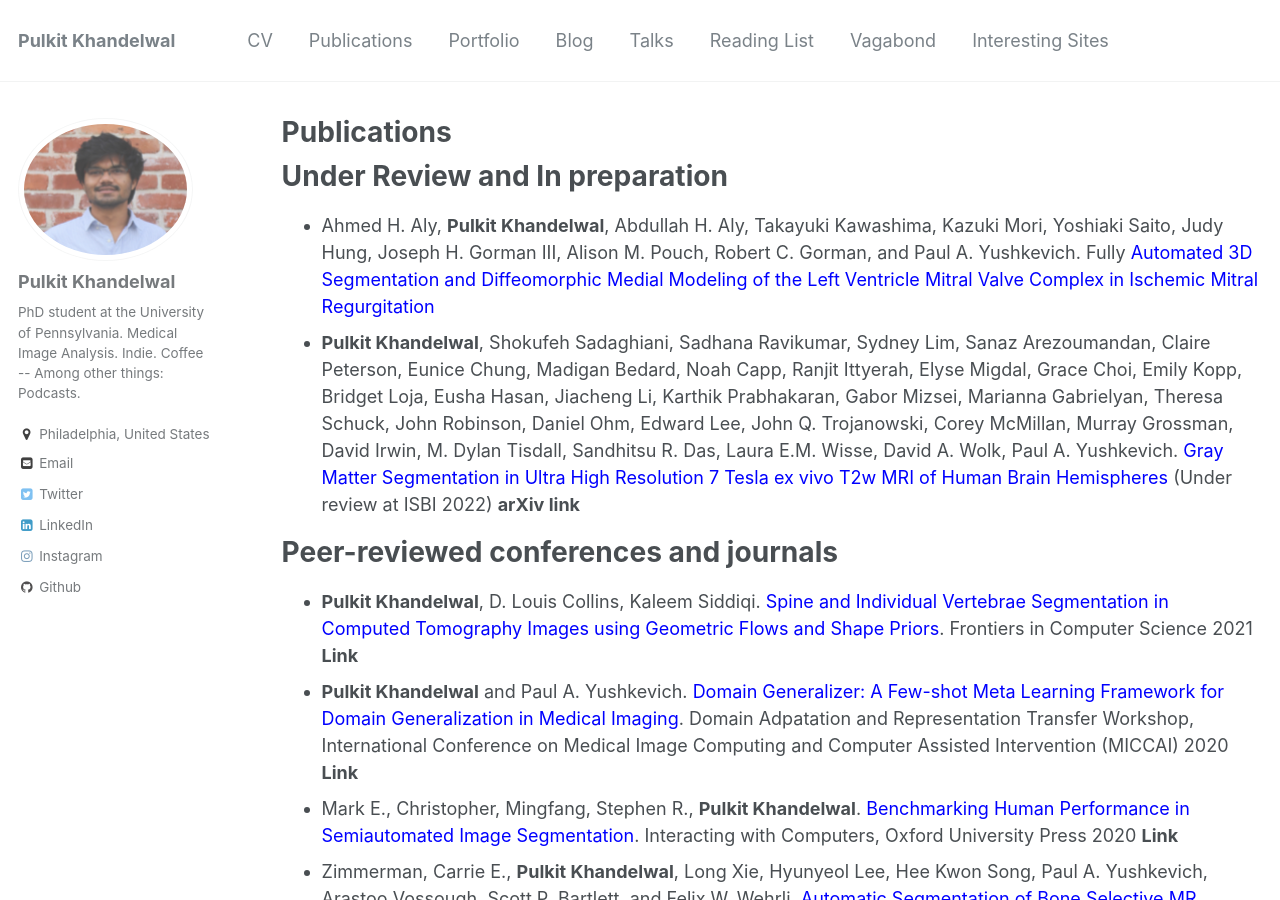
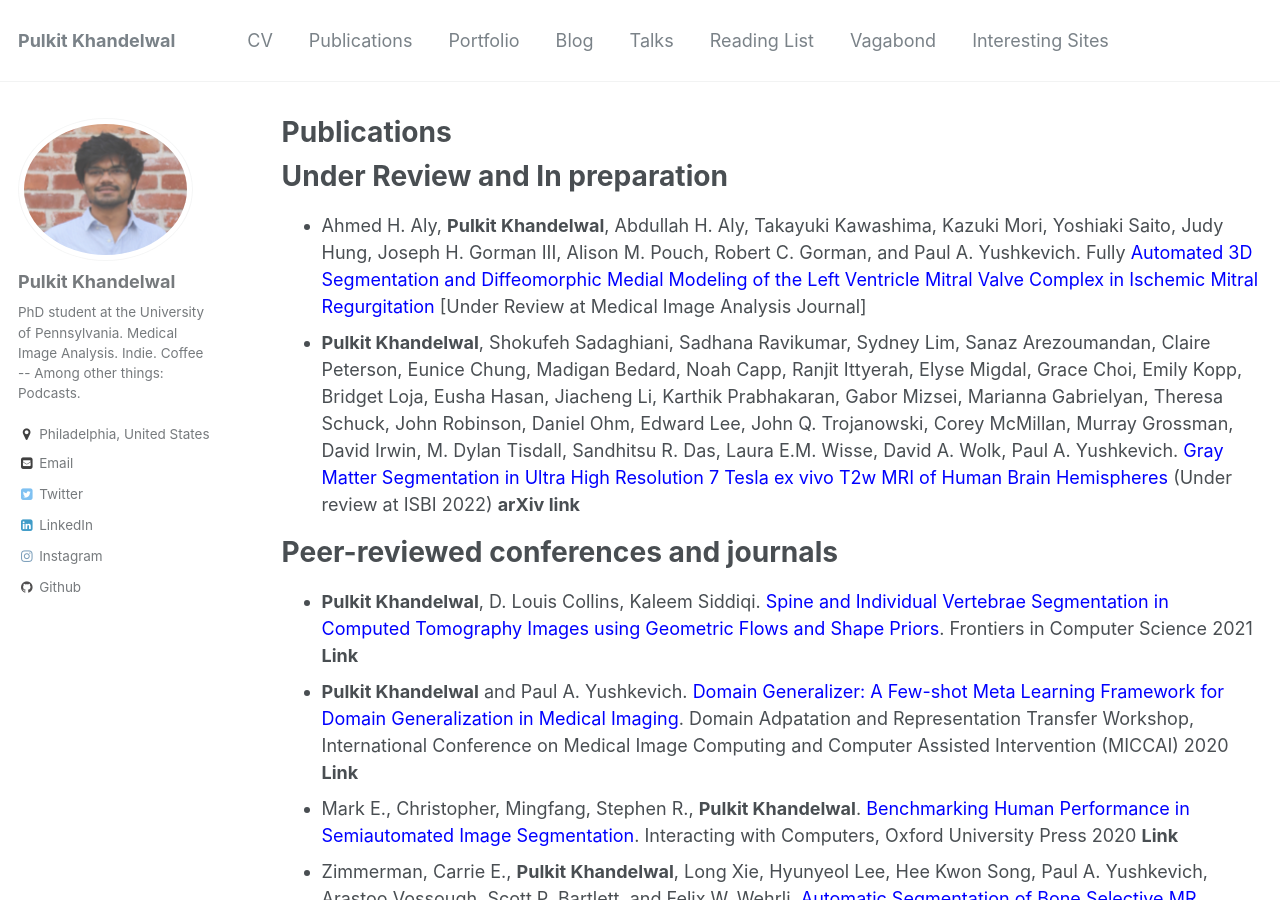
Before and after one commit to Pulkit-Khandelwal/pulkit-khandelwal.github.io, a Jekyll site: the page built from _pages/publications.md, in a window 1280 px wide and 900 px high. Built offline with Jekyll 4.4.1, drawn with Linux system fonts in a browser that asks for light colours.

Commit message:
Update publications.md

```diff
--- a/_pages/publications.md
+++ b/_pages/publications.md
@@ -11,7 +11,7 @@ author_profile: true
 * Ahmed H. Aly, **Pulkit Khandelwal**, Abdullah H. Aly, Takayuki Kawashima, Kazuki Mori, Yoshiaki Saito,
 Judy Hung, Joseph H. Gorman III, Alison M. Pouch, Robert C. Gorman, and Paul A. Yushkevich. Fully
 <span style="color:blue">Automated 3D Segmentation and Diffeomorphic Medial Modeling of the Left Ventricle Mitral Valve Complex
-in Ischemic Mitral Regurgitation</span>
+in Ischemic Mitral Regurgitation</span> [Under Review at Medical Image Analysis Journal]
 * **Pulkit Khandelwal**, Shokufeh Sadaghiani, Sadhana Ravikumar, Sydney Lim, Sanaz Arezoumandan, Claire Peterson, Eunice Chung, Madigan Bedard, Noah Capp, Ranjit Ittyerah, Elyse Migdal, Grace Choi, Emily Kopp, Bridget Loja, Eusha Hasan, Jiacheng Li, Karthik Prabhakaran, Gabor Mizsei, Marianna Gabrielyan, Theresa Schuck, John Robinson, Daniel Ohm, Edward Lee, John Q. Trojanowski, Corey McMillan, Murray Grossman, David Irwin, M. Dylan Tisdall, Sandhitsu R. Das, Laura E.M. Wisse, David A. Wolk, Paul A. Yushkevich. <span style="color:blue">Gray Matter Segmentation in Ultra High Resolution 7 Tesla ex vivo T2w MRI of Human Brain Hemispheres</span> (Under review at ISBI 2022) [**arXiv link**](https://arxiv.org/abs/2110.07711)
 
 
```
